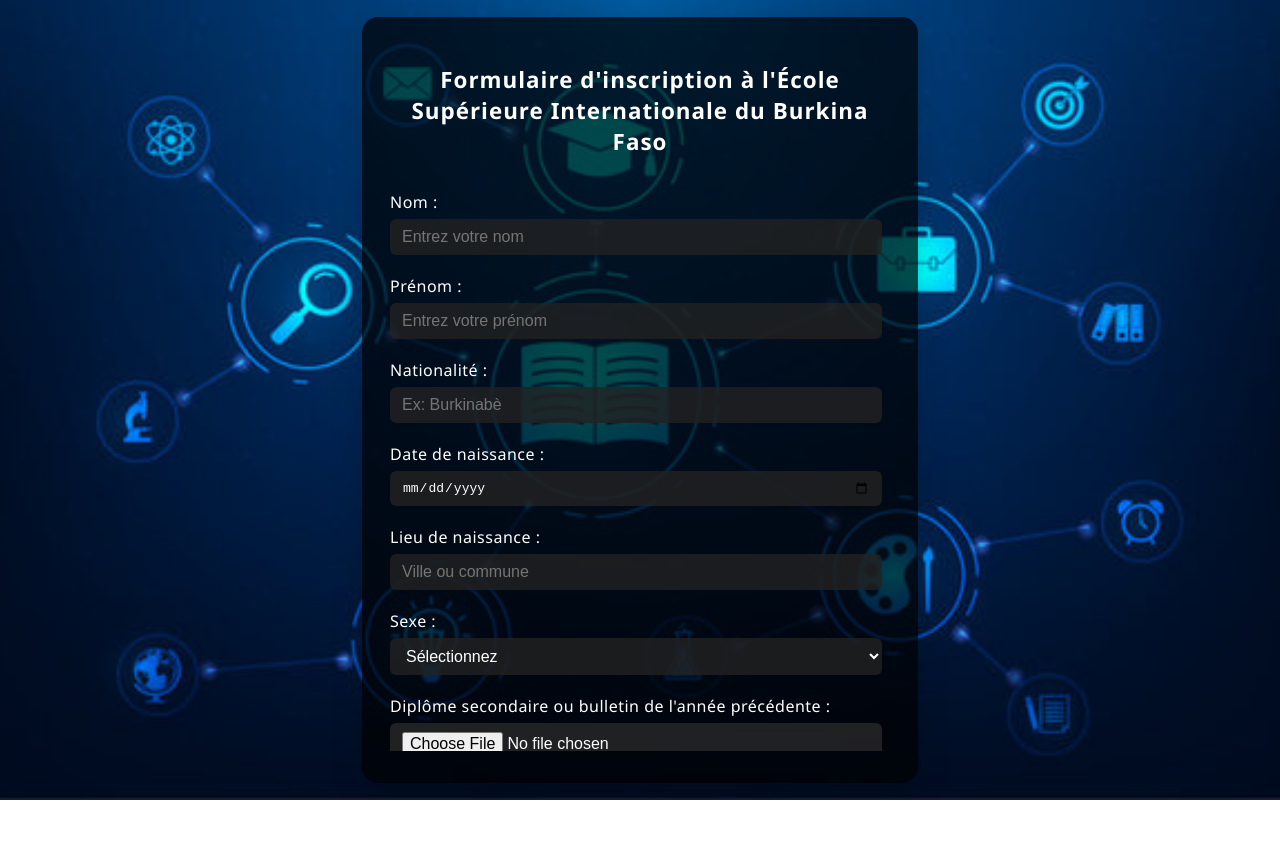
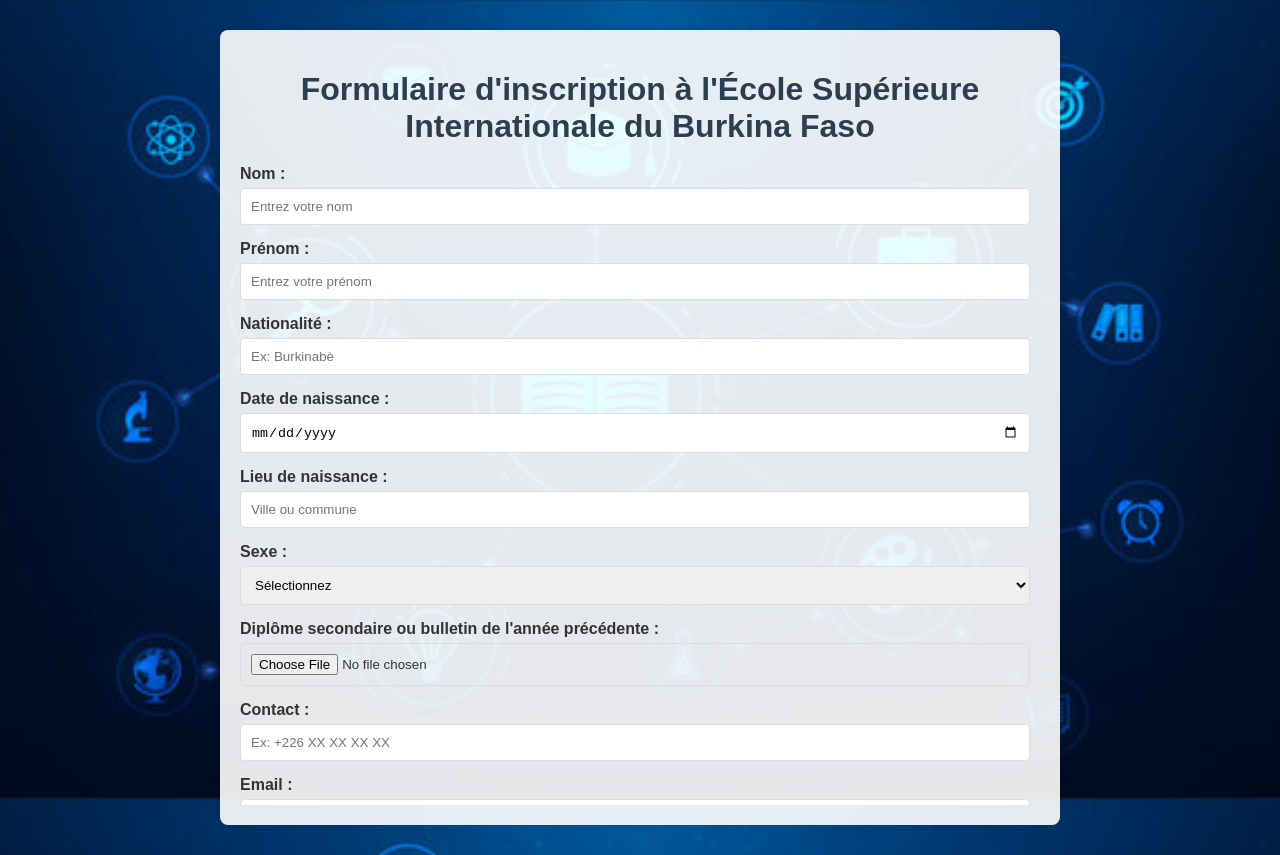
Before and after one commit to Eva692/Projet, a plain HTML site: page Admission.html in a window 1280 px wide. Before the commit the page ends 800 px from the top, so only its background shows below. Drawn offline with Linux system fonts and the light colour scheme.

Commit message:
Update style4.css

```diff
--- a/style4.css
+++ b/style4.css
@@ -1,130 +1,74 @@
 body {
     margin: 0;
     padding: 0;
-    font-family: 'Segoe UI', Arial, sans-serif;
-    background: url("image0.jpg") center/cover no-repeat;
-    color: #fff;
-    min-height: 100vh;
-    display: flex;
-    align-items: center;
-    justify-content: center;
+    font-family: Arial, sans-serif;
+    background-image: url('image0.jpg');
+    background-size: cover;
+    background-position: center;
+    background-attachment: fixed;
+    background-repeat: no-repeat;
+    color: #333; /* Couleur du texte pour qu'il soit lisible sur le fond */
 }
 
 .container {
-    background: rgba(0, 0, 0, 0.7);
-    padding: 32px 28px;
-    border-radius: 16px;
-    box-shadow: 0 8px 32px rgba(0,0,0,0.2);
-    width: 95%;
-    max-width: 500px;
+    width: 80%;
+    max-width: 800px;
+    margin: 30px auto;
+    padding: 20px;
+    background-color: rgba(255, 255, 255, 0.9); /* Fond semi-transparent pour le formulaire */
+    border-radius: 8px;
+    box-shadow: 0 0 10px rgba(0, 0, 0, 0.1);
 }
 
 h1 {
-    font-size: 1.4em;
-    margin-bottom: 1.5em;
     text-align: center;
-    letter-spacing: 1px;
+    color: #2c3e50;
+    margin-bottom: 20px;
 }
 
 .scrollable-form {
-    max-height: 70vh;
+    max-height: 80vh;
     overflow-y: auto;
-    padding-right: 8px; /* For scrollbar space */
-}
-
-/* Scrollbar customization for modern browsers */
-.scrollable-form::-webkit-scrollbar {
-    width: 8px;
-    background: transparent;
-}
-
-.scrollable-form::-webkit-scrollbar-thumb {
-    background: #1abc9c;
-    border-radius: 8px;
-}
-
-.scrollable-form::-webkit-scrollbar-track {
-    background: rgba(0,0,0,0.18);
-    border-radius: 8px;
-}
-
-/* Firefox scrollbar */
-.scrollable-form {
-    scrollbar-width: thin;
-    scrollbar-color: #1abc9c rgba(0,0,0,0.18);
+    padding-right: 10px;
 }
 
 .form-group {
-    margin-bottom: 18px;
-    display: flex;
-    flex-direction: column;
+    margin-bottom: 15px;
 }
 
-.form-group label {
-    margin-bottom: 6px;
-    font-weight: 500;
-    letter-spacing: 0.5px;
+label {
+    display: block;
+    margin-bottom: 5px;
+    font-weight: bold;
 }
 
-.form-group input[type="text"],
-.form-group input[type="email"],
-.form-group input[type="date"],
-.form-group input[type="tel"],
-.form-group input[type="file"],
-.form-group select {
-    padding: 9px 12px;
-    border: none;
-    border-radius: 6px;
-    font-size: 1em;
-    background: #222c;
-    color: #fff;
-    margin-bottom: 2px;
-    outline: none;
-    transition: background 0.2s;
-}
-
-.form-group input[type="file"] {
-    color: #fff;
-    background: #282828cc;
-}
-
-.form-group input[type="text"]:focus,
-.form-group input[type="email"]:focus,
-.form-group input[type="date"]:focus,
-.form-group input[type="tel"]:focus,
-.form-group select:focus {
-    background: #333c;
-}
-
-.form-group.center {
-    text-align: center;
+input[type="text"],
+input[type="date"],
+input[type="tel"],
+input[type="email"],
+input[type="file"],
+select {
+    width: 100%;
+    padding: 10px;
+    border: 1px solid #ddd;
+    border-radius: 4px;
+    box-sizing: border-box;
 }
 
 input[type="submit"] {
-    background: #1abc9c;
-    color: #fff;
-    padding: 11px 30px;
+    background-color: #3498db;
+    color: white;
+    padding: 12px 20px;
     border: none;
-    border-radius: 6px;
-    font-size: 1.09em;
-    font-weight: bold;
+    border-radius: 4px;
     cursor: pointer;
-    transition: background 0.2s;
-    margin-top: 10px;
+    font-size: 16px;
 }
 
 input[type="submit"]:hover {
-    background: #159978;
+    background-color: #2980b9;
 }
 
-@media (max-width: 600px) {
-    .container {
-        padding: 16px 6px;
-    }
-    h1 {
-        font-size: 1.02em;
-    }
-    .scrollable-form {
-        max-height: 62vh;
-    }
+.center {
+    text-align: center;
 }
```
